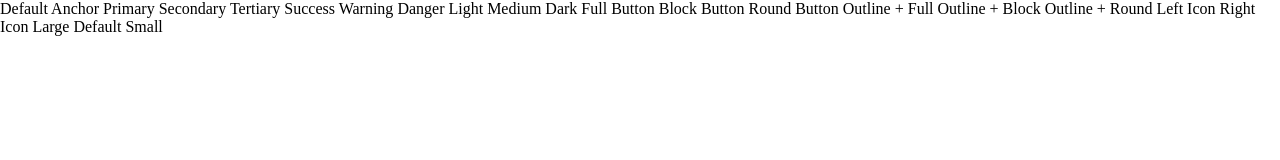
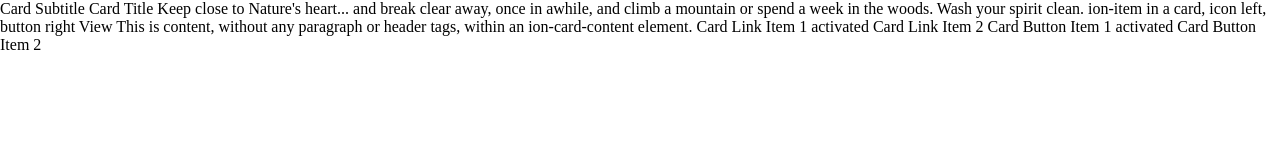
Before and after one commit to CoDe4TeCh6/CoDe4TeCh6.github.io, a plain HTML site: page index.html in a window 1280 px wide. Drawn offline with nearby package versions, Linux system fonts and the light colour scheme.

Commit message:
Update index.html

```diff
--- a/index.html
+++ b/index.html
@@ -10,53 +10,51 @@
     <title>Welcome</title>
 </head>
 <body>
-    <!-- Default -->
-<ion-button>Default</ion-button>
+    <ion-card>
+        <ion-card-header>
+          <ion-card-subtitle>Card Subtitle</ion-card-subtitle>
+          <ion-card-title>Card Title</ion-card-title>
+        </ion-card-header>
 
-<!-- Anchor -->
-<ion-button href="#">Anchor</ion-button>
+        <ion-card-content>
+          Keep close to Nature's heart... and break clear away, once in awhile,
+          and climb a mountain or spend a week in the woods. Wash your spirit clean.
+        </ion-card-content>
+      </ion-card>
 
-<!-- Colors -->
-<ion-button color="primary">Primary</ion-button>
-<ion-button color="secondary">Secondary</ion-button>
-<ion-button color="tertiary">Tertiary</ion-button>
-<ion-button color="success">Success</ion-button>
-<ion-button color="warning">Warning</ion-button>
-<ion-button color="danger">Danger</ion-button>
-<ion-button color="light">Light</ion-button>
-<ion-button color="medium">Medium</ion-button>
-<ion-button color="dark">Dark</ion-button>
+      <ion-card>
+        <ion-item>
+          <ion-icon name="pin" slot="start"></ion-icon>
+          <ion-label>ion-item in a card, icon left, button right</ion-label>
+          <ion-button fill="outline" slot="end">View</ion-button>
+        </ion-item>
 
-<!-- Expand -->
-<ion-button expand="full">Full Button</ion-button>
-<ion-button expand="block">Block Button</ion-button>
+        <ion-card-content>
+          This is content, without any paragraph or header tags,
+          within an ion-card-content element.
+        </ion-card-content>
+      </ion-card>
 
-<!-- Round -->
-<ion-button shape="round">Round Button</ion-button>
+      <ion-card>
+        <ion-item href="#" class="ion-activated">
+          <ion-icon name="wifi" slot="start"></ion-icon>
+          <ion-label>Card Link Item 1 activated</ion-label>
+        </ion-item>
 
-<!-- Fill -->
-<ion-button expand="full" fill="outline">Outline + Full</ion-button>
-<ion-button expand="block" fill="outline">Outline + Block</ion-button>
-<ion-button shape="round" fill="outline">Outline + Round</ion-button>
+        <ion-item href="#">
+          <ion-icon name="wine" slot="start"></ion-icon>
+          <ion-label>Card Link Item 2</ion-label>
+        </ion-item>
 
-<!-- Icons -->
-<ion-button>
-  <ion-icon slot="start" name="star"></ion-icon>
-  Left Icon
-</ion-button>
+        <ion-item class="ion-activated">
+          <ion-icon name="warning" slot="start"></ion-icon>
+          <ion-label>Card Button Item 1 activated</ion-label>
+        </ion-item>
 
-<ion-button>
-  Right Icon
-  <ion-icon slot="end" name="star"></ion-icon>
-</ion-button>
-
-<ion-button>
-  <ion-icon slot="icon-only" name="star"></ion-icon>
-</ion-button>
-
-<!-- Sizes -->
-<ion-button size="large">Large</ion-button>
-<ion-button>Default</ion-button>
-<ion-button size="small">Small</ion-button>
+        <ion-item>
+          <ion-icon name="walk" slot="start"></ion-icon>
+          <ion-label>Card Button Item 2</ion-label>
+        </ion-item>
+      </ion-card>
 </body>
 </html>
```
